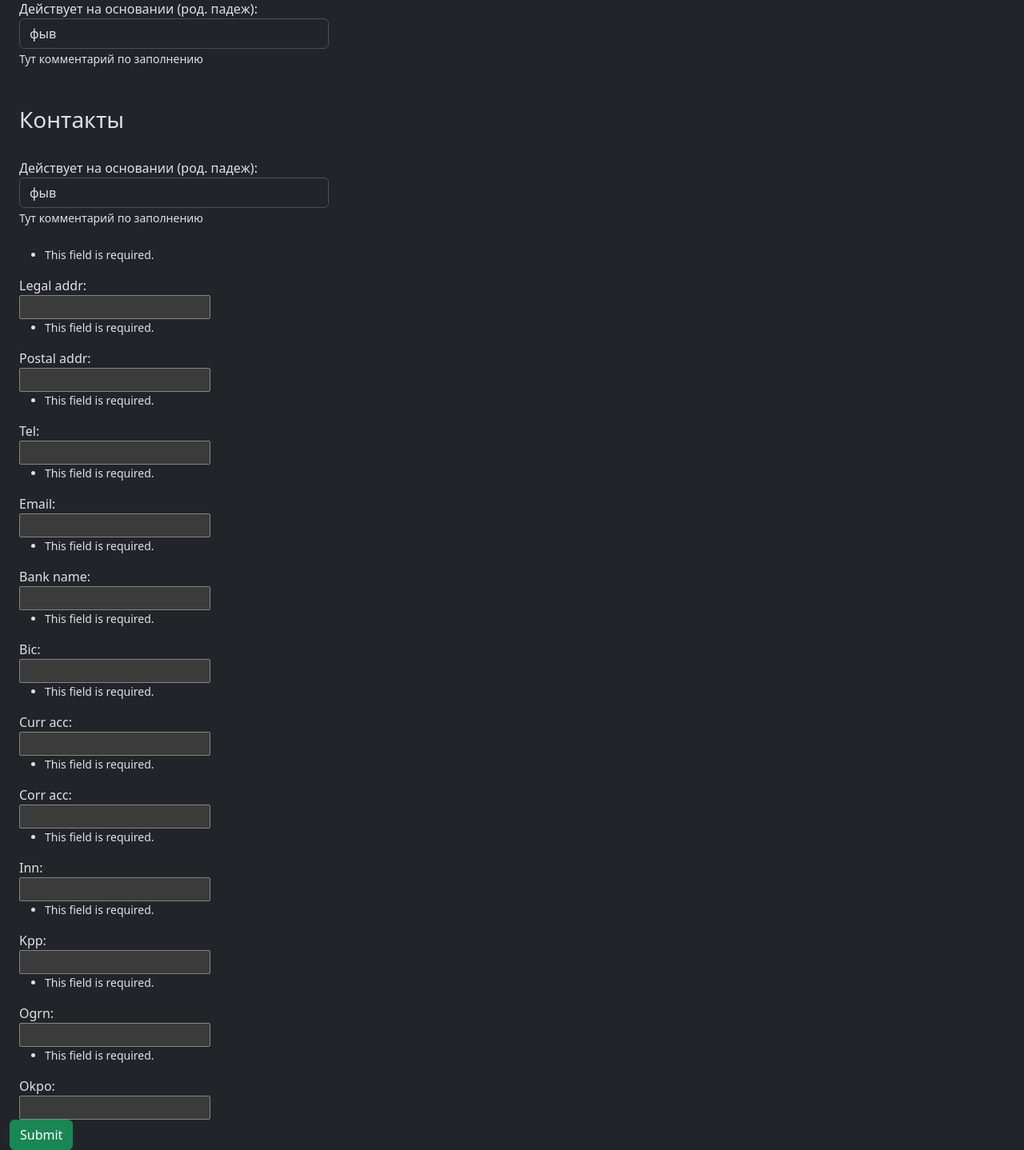
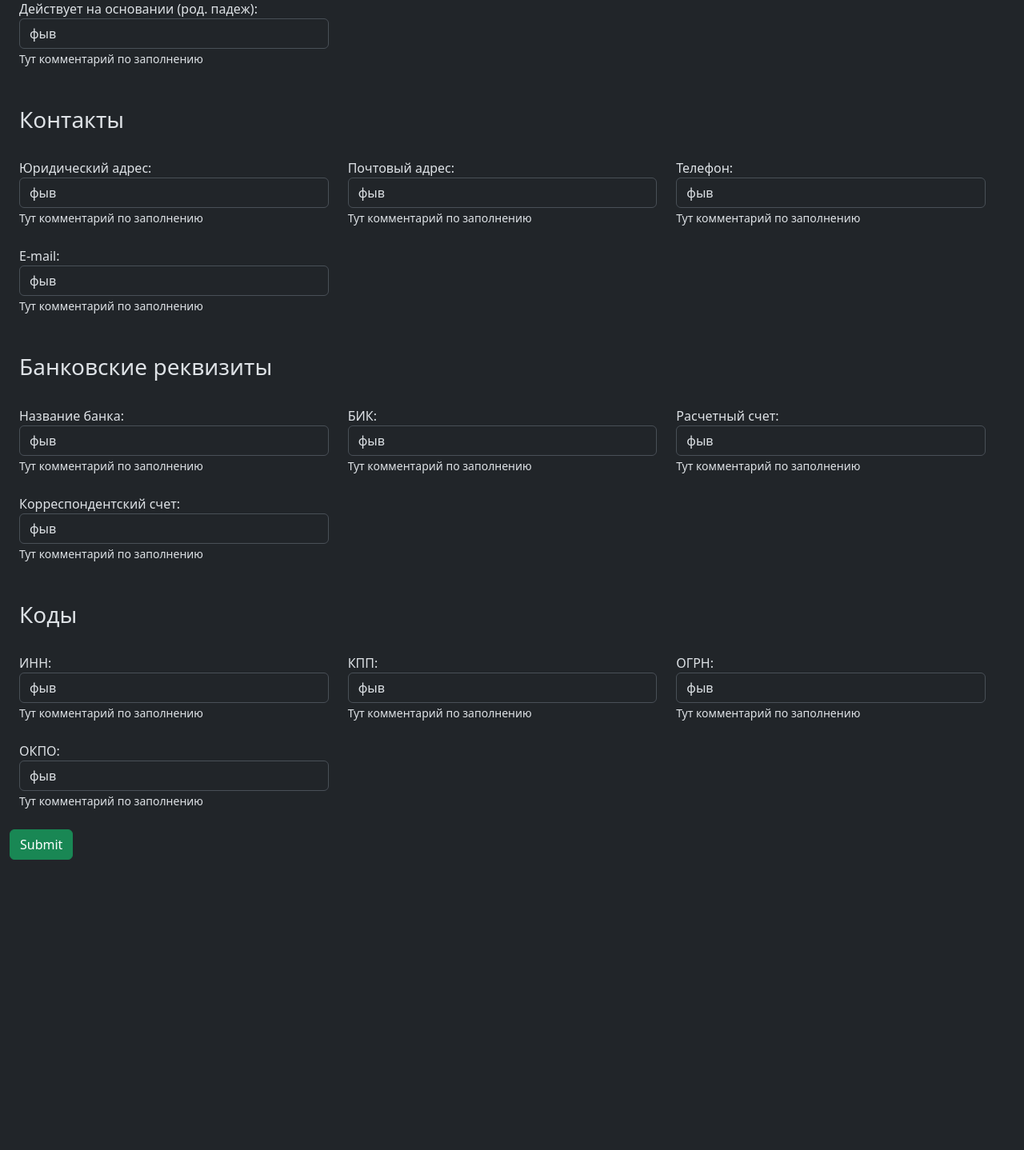
Before and after one commit to gavrk/lionics_erp, a Django app: template companies/templates/companies/companyloc_form.html in a window 1280 px wide. Shown: the part 519-1957 px from the top of the page at 80% size. After the commit the page ends 1594 px from the top, so only its background shows below. Run offline with Django 3.2, Linux system fonts and the light colour scheme; the template is opened without the code that fills it: values that come from a table or form of the project are taken from there, others are empty; data comes from the database, SQL or seed files in the repository; both versions use the stored data as it was after the commit.

Commit message:
The first version of the local profile form is ready

```diff
--- a/companies/templates/companies/companyloc_form-template.html
+++ b/companies/templates/companies/companyloc_form-template.html
@@ -75,109 +75,106 @@
     <div class="row row-cols-3">
 
       <div class="form-group">
-        <label class="control-label" for="id_acting_on">Действует на основании (род. падеж):</label>
-        <input class="form-control" placeholder='Устава' type="text" name="acting_on" maxlength="250" required="" value="{{ companyloc.acting_on }}" id="id_acting_on">
-        <label class="control-label" for="id_acting_on"><small>Тут комментарий по заполнению</small></label>
+        <label class="control-label" for="id_legal_addr">Юридический адрес:</label>
+        <input class="form-control" placeholder='603001, г. Н. Новгород, ул. Кожевенная, дом 4, оф. 9' type="text" name="legal_addr" maxlength="500" required="" value="{{ companyloc.legal_addr }}" id="id_legal_addr">
+        <label class="control-label" for="id_legal_addr"><small>Тут комментарий по заполнению</small></label>
+        <div><br></div>
+      </div>
+
+      <div class="form-group">
+        <label class="control-label" for="id_postal_addr">Почтовый адрес:</label>
+        <input class="form-control" placeholder='603001, г. Н. Новгород, ул. Кожевенная, дом 4, оф. 9' type="text" name="postal_addr" maxlength="500" required="" value="{{ companyloc.postal_addr }}" id="id_postal_addr">
+        <label class="control-label" for="id_postal_addr"><small>Тут комментарий по заполнению</small></label>
+        <div><br></div>
+      </div>
+
+      <div class="form-group">
+        <label class="control-label" for="id_tel">Телефон:</label>
+        <input class="form-control" placeholder='+7 (954) 754-65-78' type="text" name="tel" maxlength="25" required="" value="{{ companyloc.tel }}" id="id_tel">
+        <label class="control-label" for="id_tel"><small>Тут комментарий по заполнению</small></label>
+        <div><br></div>
+      </div>
+
+      <div class="form-group">
+        <label class="control-label" for="id_email">E-mail:</label>
+        <input class="form-control" placeholder='papa@gsx.com' type="text" name="email" maxlength="25" required="" value="{{ companyloc.email }}" id="id_email">
+        <label class="control-label" for="id_email"><small>Тут комментарий по заполнению</small></label>
         <div><br></div>
       </div>
 
     </div>
   </div>
 
+  <br><h3>Банковские реквизиты</h3><br>
+
+  <div class="row">
+    <div class="row row-cols-3">
+
       <div class="form-group">
-    <div class="col-sm-offset-2 col-sm-10">
-      <span class="test-danger small"><ul class="errorlist"><li>This field is required.</li></ul></span>
-    </div>
-    <label class="control-label col-sm-2"><label for="id_legal_addr">Legal addr:</label></label>
-    <div class="col-sm-10"><input type="text" name="legal_addr" maxlength="500" required="" id="id_legal_addr"></div>
+        <label class="control-label" for="id_bank_name">Название банка:</label>
+        <input class="form-control" placeholder='Точка ПАО Банка "ФК Открытие"' type="text" name="bank_name" maxlength="500" required="" value="{{ companyloc.bank_name }}" id="id_bank_name">
+        <label class="control-label" for="id_bank_name"><small>Тут комментарий по заполнению</small></label>
+        <div><br></div>
       </div>
 
       <div class="form-group">
-    <div class="col-sm-offset-2 col-sm-10">
-      <span class="test-danger small"><ul class="errorlist"><li>This field is required.</li></ul></span>
-    </div>
-    <label class="control-label col-sm-2"><label for="id_postal_addr">Postal addr:</label></label>
-    <div class="col-sm-10"><input type="text" name="postal_addr" maxlength="500" required="" id="id_postal_addr"></div>
+        <label class="control-label" for="id_bic">БИК:</label>
+        <input class="form-control" placeholder="044568399" type="text" name="bic" maxlength="500" required="" value="{{ companyloc.bic }}" id="id_bic">
+        <label class="control-label" for="id_bic"><small>Тут комментарий по заполнению</small></label>
+        <div><br></div>
       </div>
 
       <div class="form-group">
-    <div class="col-sm-offset-2 col-sm-10">
-      <span class="test-danger small"><ul class="errorlist"><li>This field is required.</li></ul></span>
-    </div>
-    <label class="control-label col-sm-2"><label for="id_tel">Tel:</label></label>
-    <div class="col-sm-10"><input type="text" name="tel" maxlength="100" required="" id="id_tel"></div>
+        <label class="control-label" for="id_curr_acc">Расчетный счет:</label>
+        <input class="form-control" placeholder="40702818573540176639" type="text" name="curr_acc" maxlength="100" required="" value="{{ companyloc.curr_acc }}" id="id_curr_acc">
+        <label class="control-label" for="id_curr_acc"><small>Тут комментарий по заполнению</small></label>
+        <div><br></div>
       </div>
 
       <div class="form-group">
-    <div class="col-sm-offset-2 col-sm-10">
-      <span class="test-danger small"><ul class="errorlist"><li>This field is required.</li></ul></span>
+        <label class="control-label" for="id_corr_acc">Корреспондентский счет:</label>
+        <input class="form-control" placeholder="30101816487910000999" type="text" name="corr_acc" maxlength="100" required="" value="{{ companyloc.corr_acc }}" id="id_corr_acc">
+        <label class="control-label" for="id_corr_acc"><small>Тут комментарий по заполнению</small></label>
+        <div><br></div>
       </div>
-    <label class="control-label col-sm-2"><label for="id_email">Email:</label></label>
-    <div class="col-sm-10"><input type="text" name="email" maxlength="100" required="" id="id_email"></div>
+
+    </div>
+  </div>
+
+  <br><h3>Коды</h3><br>
+
+  <div class="row">
+    <div class="row row-cols-3">
+
+      <div class="form-group">
+        <label class="control-label" for="id_inn">ИНН:</label>
+        <input class="form-control" placeholder="7810969283" type="text" name="inn" maxlength="100" required="" value="{{ companyloc.inn }}" id="id_inn">
+        <label class="control-label" for="id_inn"><small>Тут комментарий по заполнению</small></label>
+        <div><br></div>
       </div>
 
       <div class="form-group">
-    <div class="col-sm-offset-2 col-sm-10">
-      <span class="test-danger small"><ul class="errorlist"><li>This field is required.</li></ul></span>
-    </div>
-    <label class="control-label col-sm-2"><label for="id_bank_name">Bank name:</label></label>
-    <div class="col-sm-10"><input type="text" name="bank_name" maxlength="250" required="" id="id_bank_name"></div>
+        <label class="control-label" for="id_kpp">КПП:</label>
+        <input class="form-control" placeholder="781153001" type="text" name="kpp" maxlength="100" required="" value="{{ companyloc.kpp }}" id="id_kpp">
+        <label class="control-label" for="id_kpp"><small>Тут комментарий по заполнению</small></label>
+        <div><br></div>
       </div>
 
       <div class="form-group">
-    <div class="col-sm-offset-2 col-sm-10">
-      <span class="test-danger small"><ul class="errorlist"><li>This field is required.</li></ul></span>
-    </div>
-    <label class="control-label col-sm-2"><label for="id_bic">Bic:</label></label>
-    <div class="col-sm-10"><input type="text" name="bic" maxlength="50" required="" id="id_bic"></div>
+        <label class="control-label" for="id_ogrn">ОГРН:</label>
+        <input class="form-control" placeholder="1114237284031" type="text" name="ogrn" maxlength="100" required="" value="{{ companyloc.ogrn }}" id="id_ogrn">
+        <label class="control-label" for="id_ogrn"><small>Тут комментарий по заполнению</small></label>
+        <div><br></div>
       </div>
 
       <div class="form-group">
-    <div class="col-sm-offset-2 col-sm-10">
-      <span class="test-danger small"><ul class="errorlist"><li>This field is required.</li></ul></span>
-    </div>
-    <label class="control-label col-sm-2"><label for="id_curr_acc">Curr acc:</label></label>
-    <div class="col-sm-10"><input type="text" name="curr_acc" maxlength="250" required="" id="id_curr_acc"></div>
-  </div>
-
-  <div class="form-group">
-    <div class="col-sm-offset-2 col-sm-10">
-      <span class="test-danger small"><ul class="errorlist"><li>This field is required.</li></ul></span>
-    </div>
-    <label class="control-label col-sm-2"><label for="id_corr_acc">Corr acc:</label></label>
-    <div class="col-sm-10"><input type="text" name="corr_acc" maxlength="250" required="" id="id_corr_acc"></div>
-  </div>
-
-  <div class="form-group">
-    <div class="col-sm-offset-2 col-sm-10">
-      <span class="test-danger small"><ul class="errorlist"><li>This field is required.</li></ul></span>
-    </div>
-    <label class="control-label col-sm-2"><label for="id_inn">Inn:</label></label>
-    <div class="col-sm-10"><input type="text" name="inn" maxlength="250" required="" id="id_inn"></div>
-  </div>
-
-  <div class="form-group">
-    <div class="col-sm-offset-2 col-sm-10">
-      <span class="test-danger small"><ul class="errorlist"><li>This field is required.</li></ul></span>
-    </div>
-    <label class="control-label col-sm-2"><label for="id_kpp">Kpp:</label></label>
-    <div class="col-sm-10"><input type="text" name="kpp" maxlength="250" required="" id="id_kpp"></div>
-  </div>
-
-  <div class="form-group">
-    <div class="col-sm-offset-2 col-sm-10">
-      <span class="test-danger small"><ul class="errorlist"><li>This field is required.</li></ul></span>
-    </div>
-    <label class="control-label col-sm-2"><label for="id_ogrn">Ogrn:</label></label>
-    <div class="col-sm-10"><input type="text" name="ogrn" maxlength="250" required="" id="id_ogrn"></div>
-  </div>
-
-  <div class="form-group">
-    <div class="col-sm-offset-2 col-sm-10">
-      <span class="test-danger small"><ul class="errorlist"><li>This field is required.</li></ul></span>
-    </div>
-    <label class="control-label col-sm-2"><label for="id_okpo">Okpo:</label></label>
-    <div class="col-sm-10"><input type="text" name="okpo" maxlength="250" required="" id="id_okpo"></div>
+        <label class="control-label" for="id_okpo">ОКПО:</label>
+        <input class="form-control" placeholder="19217469" type="text" name="okpo" maxlength="100" required="" value="{{ companyloc.okpo }}" id="id_okpo">
+        <label class="control-label" for="id_okpo"><small>Тут комментарий по заполнению</small></label>
+        <div><br></div>
       </div>
 
     </div>
+  </div>
+
+</div>
```
Also changed, not shown: companies/templates/companies/register_loc.html (deleted, +0 -82 lines), db.sqlite3. Lines whose indentation alone changed are shown as unchanged.
